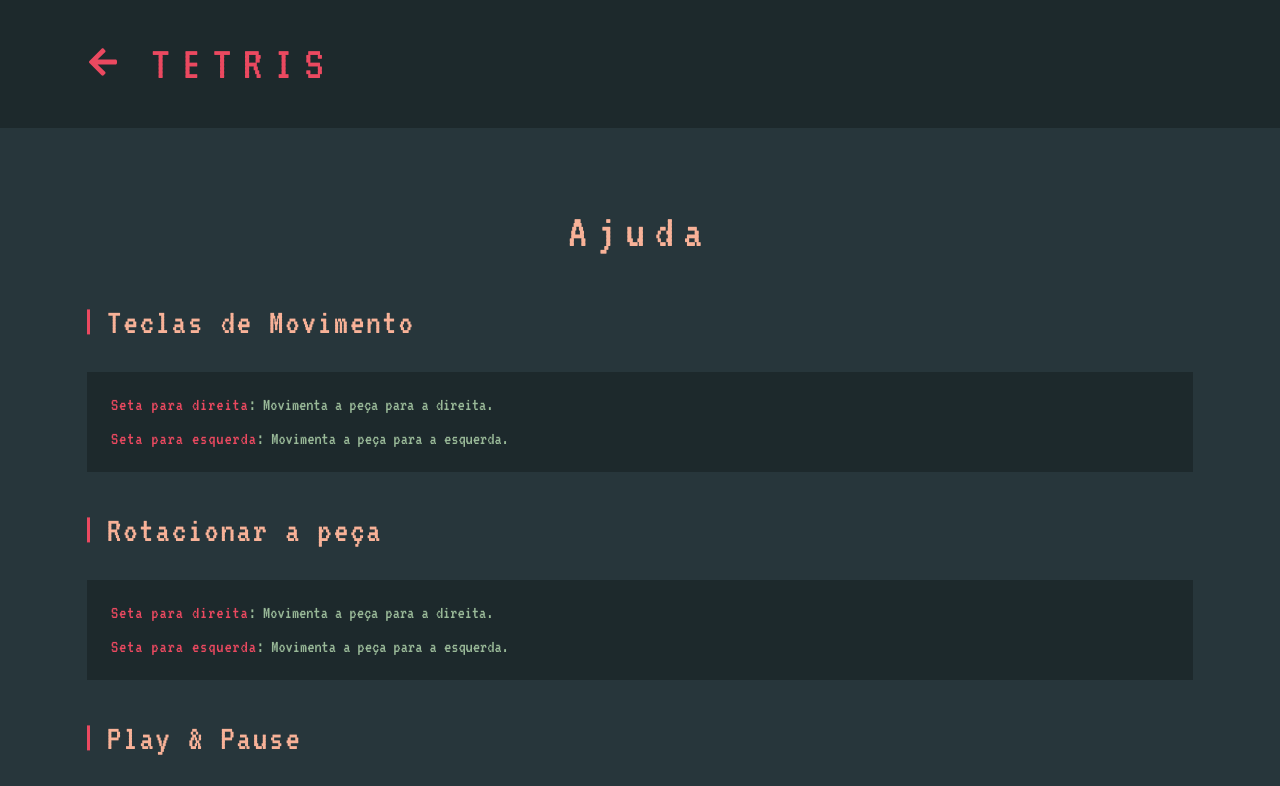
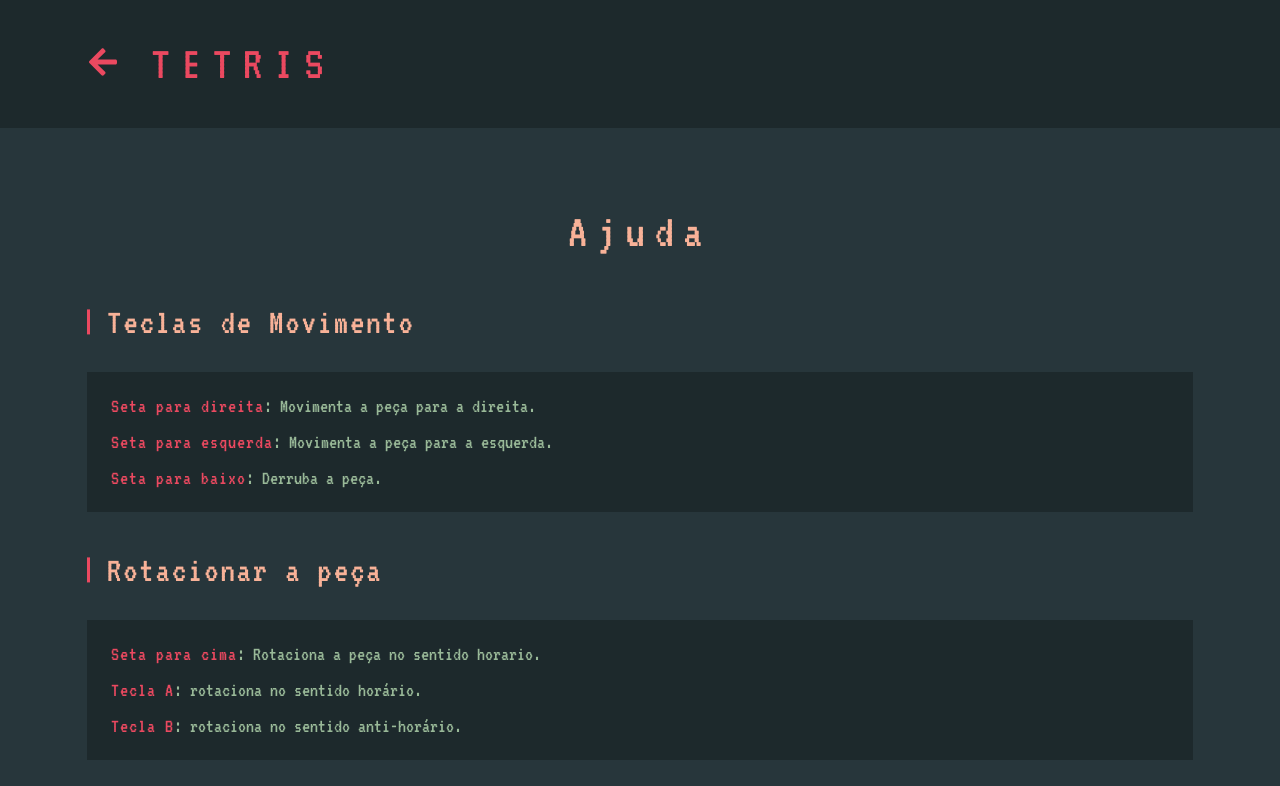
Before and after one commit to codigofalado/desafio333, a React (Create React App) app in the folder 2020-QuarentenaTech/os-3-pontinhos/web/: page /ajuda in a window 1280 px wide. Shown: the top 786 px of the page. Built offline with nearby package versions, Linux system fonts and the light colour scheme.

Commit message:
:bulb: chore: update commands on help page

```diff
--- a/2020-QuarentenaTech/os-3-pontinhos/web/src/pages/Help/index.tsx
+++ b/2020-QuarentenaTech/os-3-pontinhos/web/src/pages/Help/index.tsx
@@ -21,17 +21,25 @@
             <strong>Seta para esquerda</strong>
             <span>: Movimenta a peça para a esquerda.</span>
           </li>
+          <li>
+            <strong>Seta para baixo</strong>
+            <span>: Derruba a peça.</span>
+          </li>
         </ul>
 
         <S.SubTitle>Rotacionar a peça</S.SubTitle>
         <ul>
           <li>
-            <strong>Seta para direita</strong>
-            <span>: Movimenta a peça para a direita.</span>
+            <strong>Seta para cima</strong>
+            <span>: Rotaciona a peça no sentido horario.</span>
           </li>
           <li>
-            <strong>Seta para esquerda</strong>
-            <span>: Movimenta a peça para a esquerda.</span>
+            <strong>Tecla A</strong>
+            <span>: rotaciona no sentido horário.</span>
+          </li>
+          <li>
+            <strong>Tecla B</strong>
+            <span>: rotaciona no sentido anti-horário.</span>
           </li>
         </ul>
 
--- a/2020-QuarentenaTech/os-3-pontinhos/web/src/pages/Help/styles.ts
+++ b/2020-QuarentenaTech/os-3-pontinhos/web/src/pages/Help/styles.ts
@@ -20,7 +20,7 @@
     padding: 24px;
 
     background: ${({ theme }) => theme.colors.backgroundDark};
-    font-size: ${rem('18px')};
+    font-size: ${rem('20px')};
 
     li + li {
       margin-top: 16px;
```
